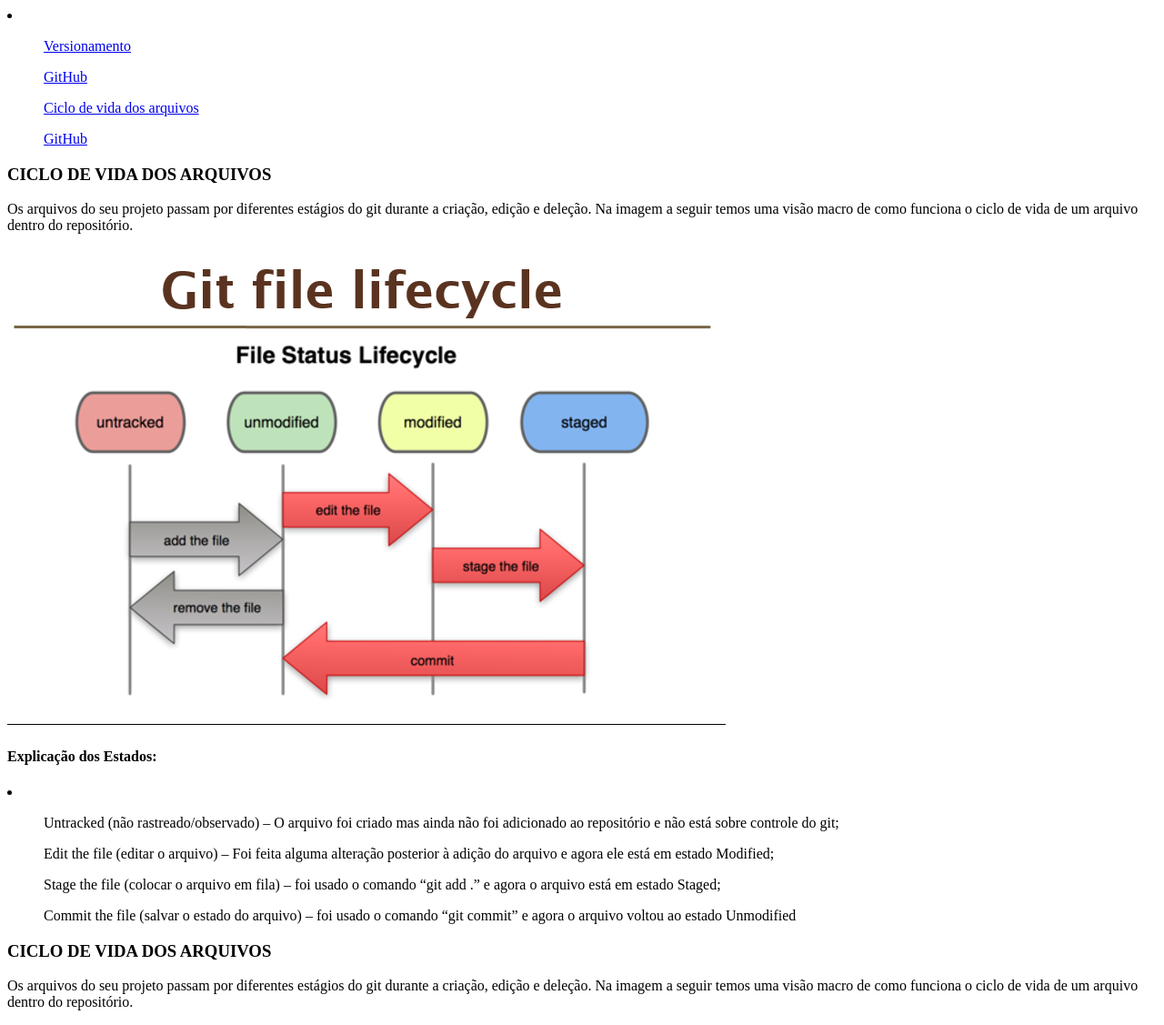
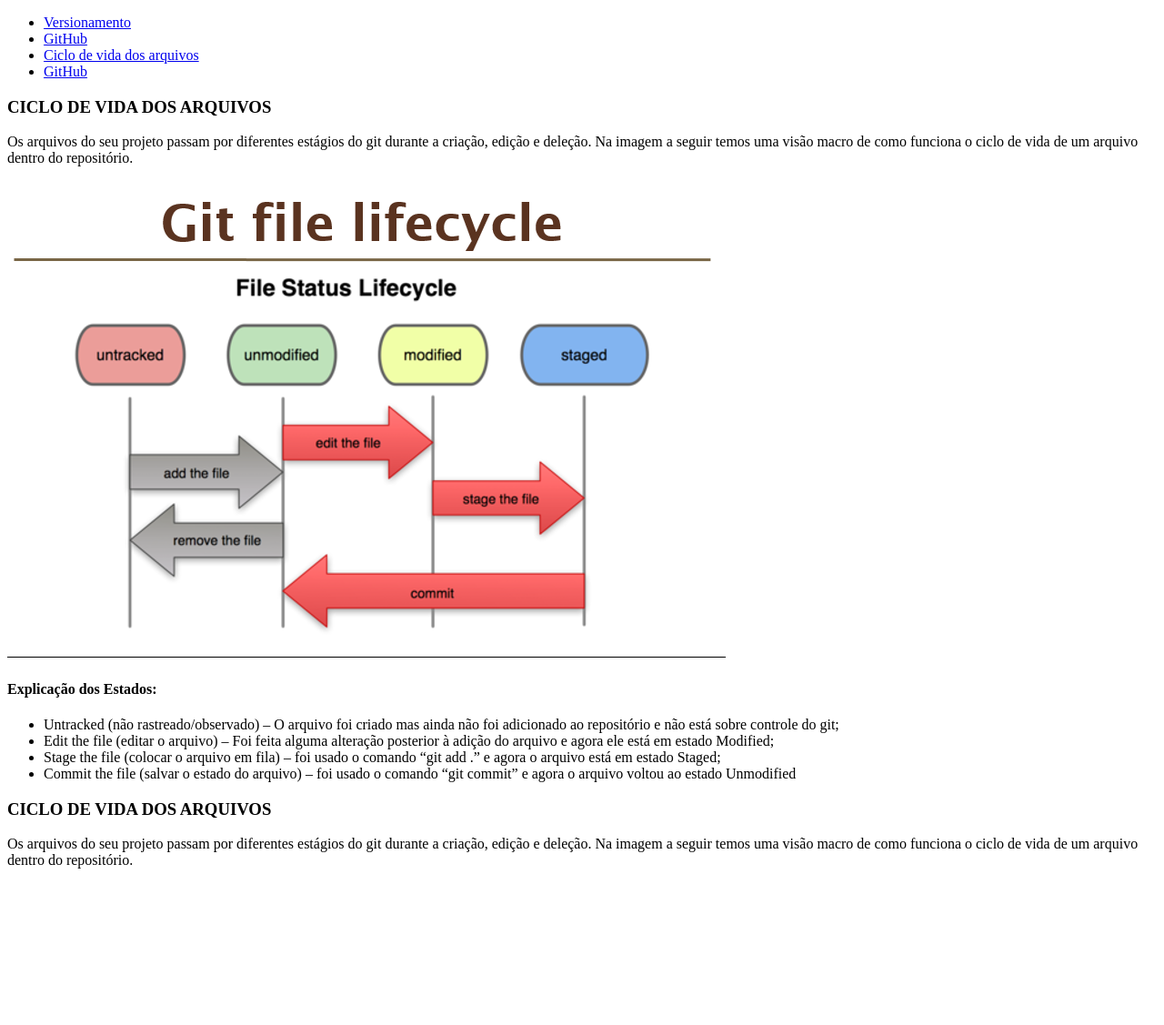
Before and after one commit to AugustoN9/Projeto2023_Git_e_Versionamento, a plain HTML site: page index.html in a window 1280 px wide. Shown: the whole page at 91% size. After the commit the page ends 971 px from the top, so only its background shows below. Drawn offline with Linux system fonts and the light colour scheme.

Commit message:
altualizando index

```diff
--- a/index.html
+++ b/index.html
@@ -9,12 +9,12 @@
     <body>
         <header>
             <nav>
-                <li>
-                    <ul><a href="#versionamento">Versionamento</a></ul>
-                    <ul><a href="#github">GitHub</a></ul>
-                    <ul><a href="#ciclo">Ciclo de vida dos arquivos</a></ul>
-                    <ul><a href="#github">GitHub</a></ul>
-                </li>
+                <ul>
+                    <li><a href="#versionamento">Versionamento</a></li>
+                    <li><a href="#github">GitHub</a></li>
+                    <li><a href="#ciclo">Ciclo de vida dos arquivos</a></li>
+                    <li><a href="#github">GitHub</a></li>
+                </ul>
             </nav>
             <main>
                 <section id="Ciclo">
@@ -28,28 +28,28 @@
                     </p>
                     <img src="./image/CICLO DE VIDA DOS ARQUIVOS.png" alt>
                     <h4>Explicação dos Estados:</h4>
-                    <li>
-                        <ul>
+                    <ul>
+                        <li>
                             Untracked (não rastreado/observado) – O arquivo foi
                             criado mas ainda não foi adicionado ao repositório e
                             não está sobre controle do git;
-                        </ul>
-                        <ul>
+                        </li>
+                        <li>
                             Edit the file (editar o arquivo) – Foi feita alguma
                             alteração posterior à adição do arquivo e agora ele
                             está em estado Modified;
-                        </ul>
-                        <ul>
+                        </li>
+                        <li>
                             Stage the file (colocar o arquivo em fila) – foi
                             usado o comando “git add .” e agora o arquivo está
                             em estado Staged;
-                        </ul>
-                        <ul>
+                        </li>
+                        <li>
                             Commit the file (salvar o estado do arquivo) – foi
                             usado o comando “git commit” e agora o arquivo
                             voltou ao estado Unmodified
-                        </ul>
-                    </li>
+                        </li>
+                    </ul>
                 </section>
                 <section id="Ciclo">
                     <h3>CICLO DE VIDA DOS ARQUIVOS</h3>
```
